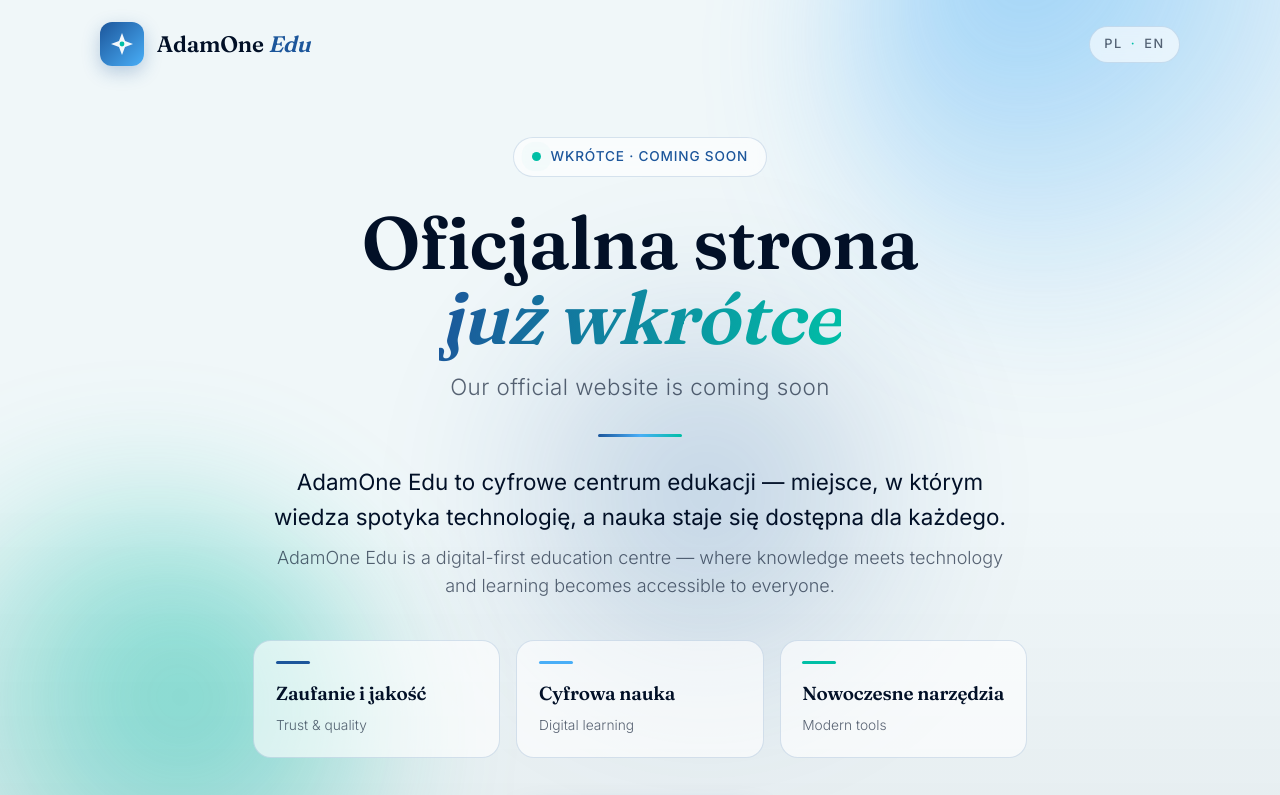
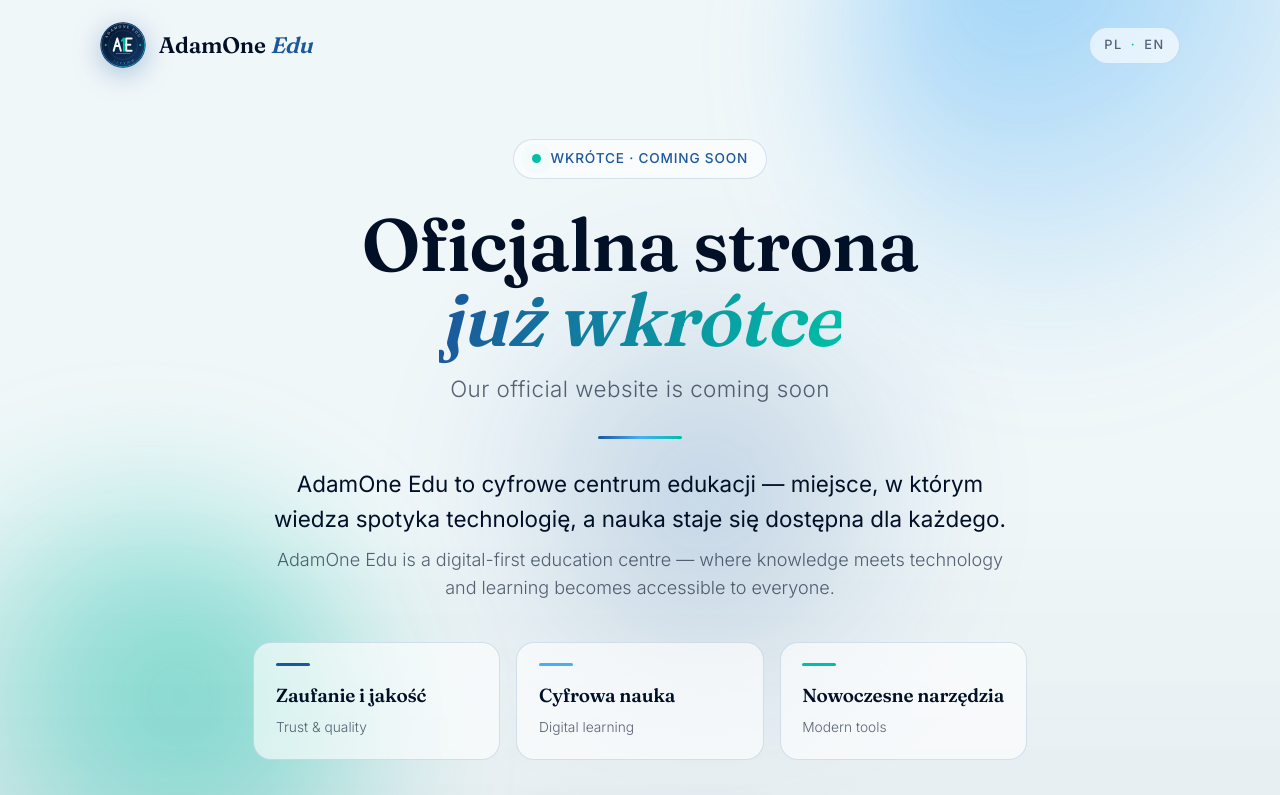
Before and after one commit to adam0thman/adamone-edu, a plain HTML site: page index.html in a window 1280 px wide. Shown: the top 795 px of the page. Drawn offline with Linux system fonts and the light colour scheme.

Commit message:
feat: A1E emblem — SVG favicon + header mark

```diff
--- a/index.html
+++ b/index.html
@@ -10,6 +10,8 @@
   <meta property="og:type" content="website" />
   <meta property="og:url" content="https://adamone.edu.pl/" />
   <meta name="theme-color" content="#F0F7F9" />
+
+  <link rel="icon" type="image/svg+xml" href="emblem.svg" />
 
   <link rel="preconnect" href="https://fonts.googleapis.com" />
   <link rel="preconnect" href="https://fonts.gstatic.com" crossorigin />
@@ -155,14 +157,10 @@
       text-decoration: none;
       color: inherit;
     }
-    .brand__mark {
-      width: 44px; height: 44px;
+    .brand__emblem {
+      width: 46px; height: 46px;
       flex: none;
-      display: grid;
-      place-items: center;
-      border-radius: 12px;
-      background: linear-gradient(135deg, var(--trust-blue), var(--digital-cyan));
-      box-shadow: 0 6px 18px rgba(28, 86, 155, 0.28);
+      filter: drop-shadow(0 6px 14px rgba(28, 86, 155, 0.35));
     }
     .brand__name {
       font-family: var(--font-display);
@@ -424,13 +422,7 @@
     <header class="site-head">
       <div class="shell">
         <a class="brand" href="#" aria-label="AdamOne Edu — strona główna / home">
-          <span class="brand__mark" aria-hidden="true">
-            <!-- simple spark / open-book mark -->
-            <svg width="26" height="26" viewBox="0 0 26 26" fill="none" role="img" aria-hidden="true">
-              <path d="M13 2 L16 10 L24 13 L16 16 L13 24 L10 16 L2 13 L10 10 Z" fill="#fff" opacity="0.95"/>
-              <circle cx="13" cy="13" r="2.4" fill="#00BFA6"/>
-            </svg>
-          </span>
+          <img class="brand__emblem" src="emblem.svg" alt="" width="46" height="46" aria-hidden="true" />
           <span class="brand__name">AdamOne <span class="edu">Edu</span></span>
         </a>
         <span class="lang" aria-label="Strona dwujęzyczna: polski i angielski / Bilingual page: Polish and English">
```
Also changed, not shown: emblem.svg (added), 1 other file.
